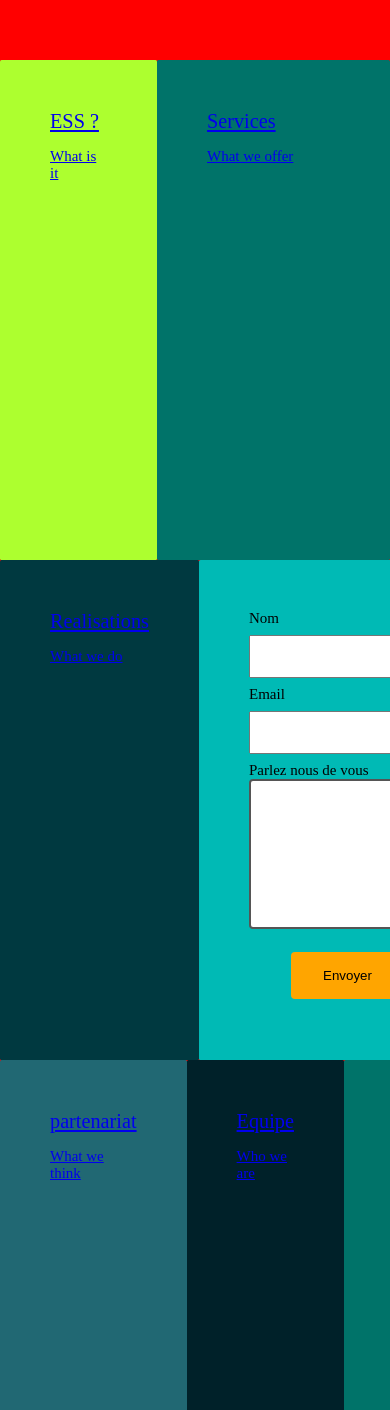
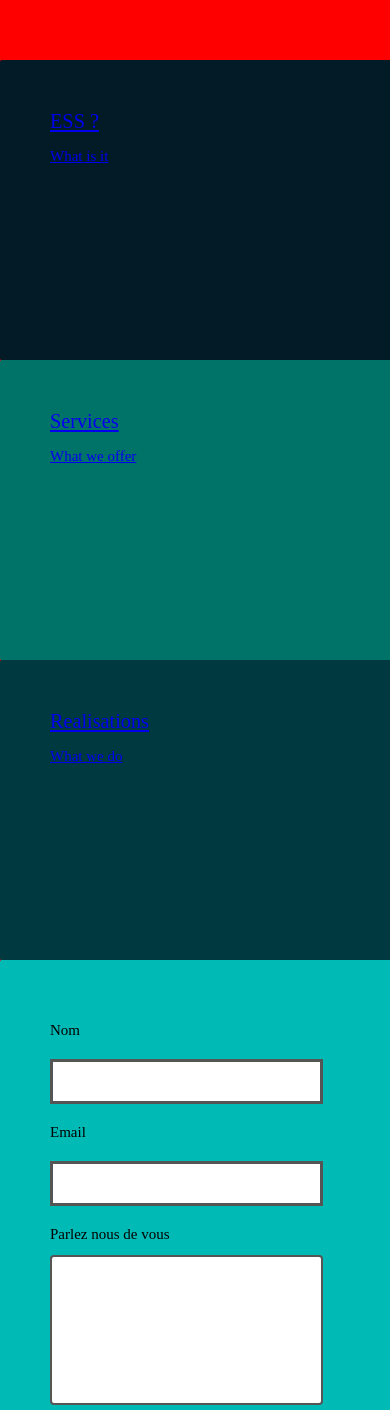
Before and after one commit to ChrisCo31/Promethee, a Gatsby app: page / in a window 390 px wide. Shown: the part 590-2000 px from the top of the page. Built offline with nearby package versions, Linux system fonts and the light colour scheme.

Commit message:
Mise en place des media queries

```diff
--- a/src/assets/css/contact.css
+++ b/src/assets/css/contact.css
@@ -3,9 +3,11 @@ input[type=text] {
     padding: 12px 20px;
     margin: 8px 0;
     box-sizing: border-box;
+    border: 3px solid #555;
   }
-  input[type=text]:focus {
-    border: 3px solid #555;
+  label {
+    padding: 12px 12px 12px 0;
+    display: inline-block;
   }
   textarea {
     width: 100%;
--- a/src/assets/css/main.css
+++ b/src/assets/css/main.css
@@ -143,12 +143,55 @@ h6 {
     font-size: 15px;
     color: black;
   }
+  #first {
+    display: block;
+  }
+  #box_1 {
+    width: 100%;
+    height: 200px;
+  }
+  #box_2 {
+    width: 100%;
+    height: 200px;
+  }
+  #second {
+    height:100%;
+    display: block;
+}
+#box_3 {
 
-  #box_1 {
-    background : greenyellow;
+    width: 100%;
+    height: 200px;
+  }
+#box_contact {
+    width: 100%;
+    height: 450px;
+    padding: 50px;
+    border-radius: 0.1em;
+  }
+#third {
+    height:100%;
+    display: block;
+}
+#box_4 {
+    width: 100%;
+    height: 200px;
   }
 
-}
+#box_5 {
+    width: 100%;
+    height: 200px;
+  }
+
+#box_6 {
+    width: 100%;
+    height: 200px;
+    color: black;
+  }
+  .col-25, .col-75, input[type=submit] {
+    width: 70%;
+    margin-top: 0;
+  }
 
 /* Small devices (portrait tablets and large phones, 600px and up) */
 @media only screen and (min-width: 600px) {
@@ -181,3 +224,4 @@ h6 {
 
   }
 }
+}
--- a/src/components/Contact.js
+++ b/src/components/Contact.js
@@ -5,19 +5,33 @@ const Contact = (props) => (
         <section>
             <form name="contact" method="post">
                 <div className="fieldName">
-                        <label htmlFor="name">Nom</label>
-                        <input type="text" name="name" id="name" />
+                    <div className="col-25">
+                            <label htmlFor="name">Nom</label>
+                    </div>
+                    <div className="col-75">
+                            <input type="text" name="name" id="name" />
+                    </div>
                 </div>
                 <div className="fieldEmail">
+                    <div className="col-25">
                         <label htmlFor="email">Email</label>
+                    </div>
+                    <div className="col-75">
                         <input type="text" name="email" id="email" />
+                     </div>
                 </div>
                 <div className="fieldMessage">
-                        <label htmlFor="message"> Parlez nous de vous</label>
+                    <div className="col-25">
+                            <label htmlFor="message"> Parlez nous de vous</label>
+                    </div>
+                    <div className="col-75">
                         <textarea name="message" id="message" rows="6"></textarea>
+                    </div>
                 </div>
                 <ul className="actions">
+                    <div className="col-75">
                         <input type="submit" value="Envoyer" className="special" />
+                    </div>
                 </ul>
             </form>
         </section>
```
